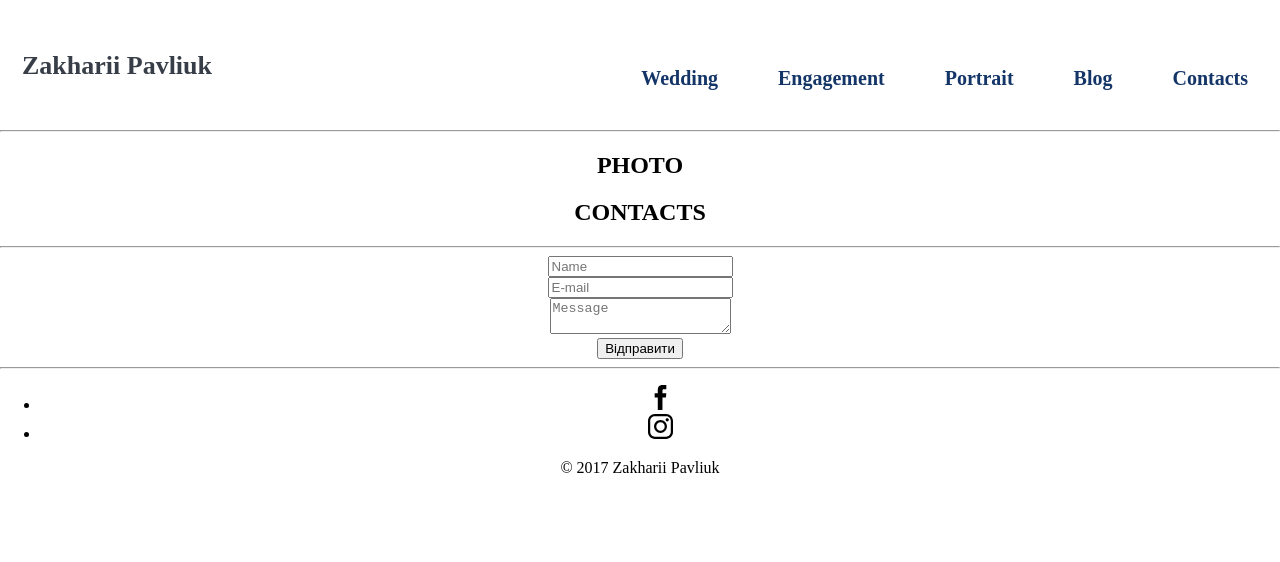
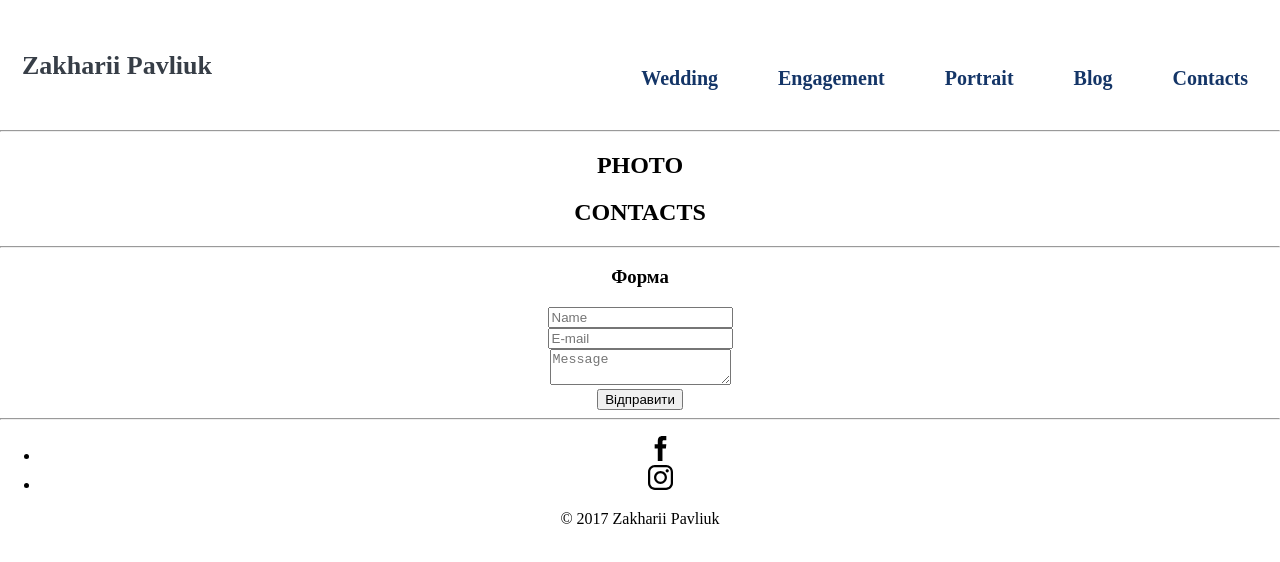
Before and after one commit to zakhar90/photography, a plain HTML site: page contacts.html in a window 1280 px wide. Drawn offline with Linux system fonts and the light colour scheme.

Commit message:
max-width

```diff
--- a/contacts.html
+++ b/contacts.html
@@ -2,6 +2,7 @@
 <html lang="uk">
     <head>
         <meta charset="UTF-8">
+        <meta name="viewport" content="width=device-width, initial-scale=1">
         <title>Cotntacts</title>
         <link rel="icon" href="images/favicon.png" type="images/png">
         <!--Main-->
@@ -31,7 +32,8 @@
                 <h1>CONTACTS</h1>
             </section>
             <hr>
-            <section id="form">
+            <section>
+                <h3>Форма</h3>
              	<form method="POST" action="https://formspree.io/zakhar90@gmail.com">
                     <input type="text" placeholder="Name"><br>
             	    <input type="email" placeholder="E-mail"><br>
--- a/css/index.css
+++ b/css/index.css
@@ -1,7 +1,7 @@
-html, body {
-    margin: 0;
-    padding: 0;
-}
+body {
+    max-width: 1600px;
+    margin: 0 auto;
+   }
 body {
 	background:
      #FFF
```
Also changed, not shown: index.html (+1 -0 lines).
